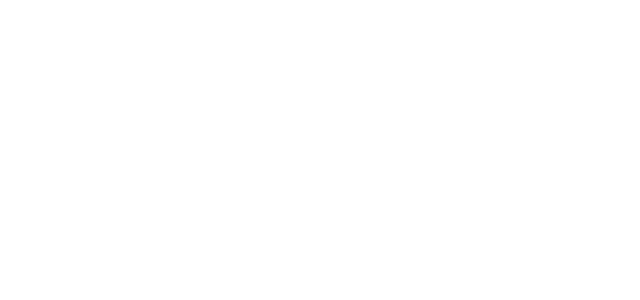
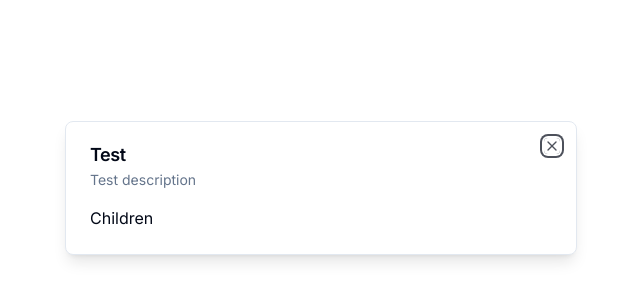
Before and after one commit to Manish6196/ecommerce-admin, a Next.js app: page / in a window 1280 px wide. Shown: the part 212-512 px from the top of the page, without its empty margins (319-959 px from the left). Built offline with nearby package versions, Linux system fonts and the light colour scheme.

Commit message:
feat: add shadcn-ui dialog, initialize modal component

```diff
--- a/app/(root)/page.tsx
+++ b/app/(root)/page.tsx
@@ -1,9 +1,18 @@
-import { UserButton } from "@clerk/nextjs";
+"use client";
+
+import { Modal } from "@/components/ui/modal";
 
 const SetupPage = () => {
   return (
     <div className="p-4">
-      <UserButton afterSignOutUrl="/" />
+      <Modal
+        isOpen={true}
+        onClose={() => {}}
+        title="Test"
+        description="Test description"
+      >
+        Children
+      </Modal>
     </div>
   );
 };
--- /dev/null
+++ b/components/ui/dialog.tsx
@@ -0,0 +1,122 @@
+"use client"
+
+import * as React from "react"
+import * as DialogPrimitive from "@radix-ui/react-dialog"
+import { X } from "lucide-react"
+
+import { cn } from "@/lib/utils"
+
+const Dialog = DialogPrimitive.Root
+
+const DialogTrigger = DialogPrimitive.Trigger
+
+const DialogPortal = DialogPrimitive.Portal
+
+const DialogClose = DialogPrimitive.Close
+
+const DialogOverlay = React.forwardRef<
+  React.ElementRef<typeof DialogPrimitive.Overlay>,
+  React.ComponentPropsWithoutRef<typeof DialogPrimitive.Overlay>
+>(({ className, ...props }, ref) => (
+  <DialogPrimitive.Overlay
+    ref={ref}
+    className={cn(
+      "fixed inset-0 z-50 bg-background/80 backdrop-blur-sm data-[state=open]:animate-in data-[state=closed]:animate-out data-[state=closed]:fade-out-0 data-[state=open]:fade-in-0",
+      className
+    )}
+    {...props}
+  />
+))
+DialogOverlay.displayName = DialogPrimitive.Overlay.displayName
+
+const DialogContent = React.forwardRef<
+  React.ElementRef<typeof DialogPrimitive.Content>,
+  React.ComponentPropsWithoutRef<typeof DialogPrimitive.Content>
+>(({ className, children, ...props }, ref) => (
+  <DialogPortal>
+    <DialogOverlay />
+    <DialogPrimitive.Content
+      ref={ref}
+      className={cn(
+        "fixed left-[50%] top-[50%] z-50 grid w-full max-w-lg translate-x-[-50%] translate-y-[-50%] gap-4 border bg-background p-6 shadow-lg duration-200 data-[state=open]:animate-in data-[state=closed]:animate-out data-[state=closed]:fade-out-0 data-[state=open]:fade-in-0 data-[state=closed]:zoom-out-95 data-[state=open]:zoom-in-95 data-[state=closed]:slide-out-to-left-1/2 data-[state=closed]:slide-out-to-top-[48%] data-[state=open]:slide-in-from-left-1/2 data-[state=open]:slide-in-from-top-[48%] sm:rounded-lg md:w-full",
+        className
+      )}
+      {...props}
+    >
+      {children}
+      <DialogPrimitive.Close className="absolute right-4 top-4 rounded-sm opacity-70 ring-offset-background transition-opacity hover:opacity-100 focus:outline-none focus:ring-2 focus:ring-ring focus:ring-offset-2 disabled:pointer-events-none data-[state=open]:bg-accent data-[state=open]:text-muted-foreground">
+        <X className="h-4 w-4" />
+        <span className="sr-only">Close</span>
+      </DialogPrimitive.Close>
+    </DialogPrimitive.Content>
+  </DialogPortal>
+))
+DialogContent.displayName = DialogPrimitive.Content.displayName
+
+const DialogHeader = ({
+  className,
+  ...props
+}: React.HTMLAttributes<HTMLDivElement>) => (
+  <div
+    className={cn(
+      "flex flex-col space-y-1.5 text-center sm:text-left",
+      className
+    )}
+    {...props}
+  />
+)
+DialogHeader.displayName = "DialogHeader"
+
+const DialogFooter = ({
+  className,
+  ...props
+}: React.HTMLAttributes<HTMLDivElement>) => (
+  <div
+    className={cn(
+      "flex flex-col-reverse sm:flex-row sm:justify-end sm:space-x-2",
+      className
+    )}
+    {...props}
+  />
+)
+DialogFooter.displayName = "DialogFooter"
+
+const DialogTitle = React.forwardRef<
+  React.ElementRef<typeof DialogPrimitive.Title>,
+  React.ComponentPropsWithoutRef<typeof DialogPrimitive.Title>
+>(({ className, ...props }, ref) => (
+  <DialogPrimitive.Title
+    ref={ref}
+    className={cn(
+      "text-lg font-semibold leading-none tracking-tight",
+      className
+    )}
+    {...props}
+  />
+))
+DialogTitle.displayName = DialogPrimitive.Title.displayName
+
+const DialogDescription = React.forwardRef<
+  React.ElementRef<typeof DialogPrimitive.Description>,
+  React.ComponentPropsWithoutRef<typeof DialogPrimitive.Description>
+>(({ className, ...props }, ref) => (
+  <DialogPrimitive.Description
+    ref={ref}
+    className={cn("text-sm text-muted-foreground", className)}
+    {...props}
+  />
+))
+DialogDescription.displayName = DialogPrimitive.Description.displayName
+
+export {
+  Dialog,
+  DialogPortal,
+  DialogOverlay,
+  DialogClose,
+  DialogTrigger,
+  DialogContent,
+  DialogHeader,
+  DialogFooter,
+  DialogTitle,
+  DialogDescription,
+}
--- /dev/null
+++ b/components/ui/modal.tsx
@@ -0,0 +1,43 @@
+"use client";
+
+import {
+  Dialog,
+  DialogContent,
+  DialogHeader,
+  DialogDescription,
+  DialogTitle,
+} from "@/components/ui/dialog";
+
+interface ModalProps {
+  title: string;
+  description: string;
+  isOpen: boolean;
+  onClose: () => void;
+  children?: React.ReactNode;
+}
+
+export const Modal: React.FC<ModalProps> = ({
+  title,
+  description,
+  isOpen,
+  onClose,
+  children,
+}) => {
+  const onChange = (open: boolean) => {
+    if (open) {
+      onClose();
+    }
+  };
+
+  return (
+    <Dialog open={isOpen} onOpenChange={onChange}>
+      <DialogContent>
+        <DialogHeader>
+          <DialogTitle>{title}</DialogTitle>
+          <DialogDescription>{description}</DialogDescription>
+        </DialogHeader>
+        <div>{children}</div>
+      </DialogContent>
+    </Dialog>
+  );
+};
--- a/package.json
+++ b/package.json
@@ -10,6 +10,7 @@
   },
   "dependencies": {
     "@clerk/nextjs": "^4.26.1",
+    "@radix-ui/react-dialog": "^1.0.5",
     "@radix-ui/react-slot": "^1.0.2",
     "class-variance-authority": "^0.7.0",
     "clsx": "^2.0.0",
```
Also changed, not shown: 1 other file (tests, documents, lock files or other folders).
